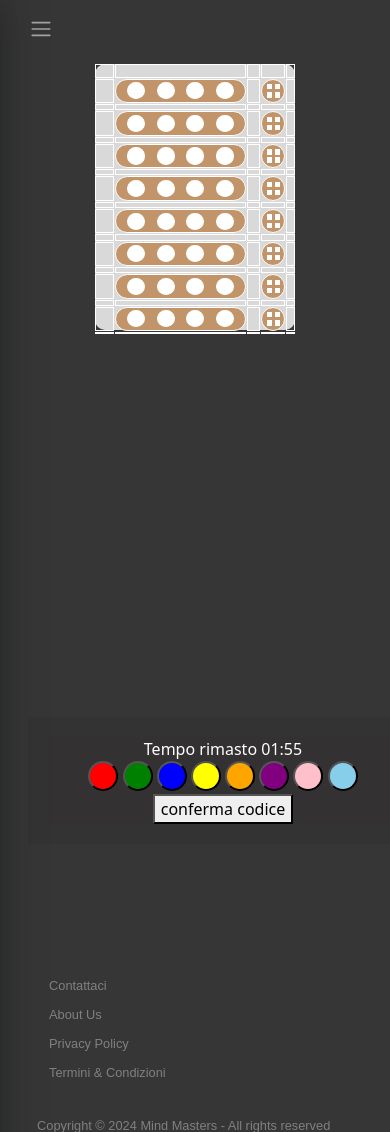
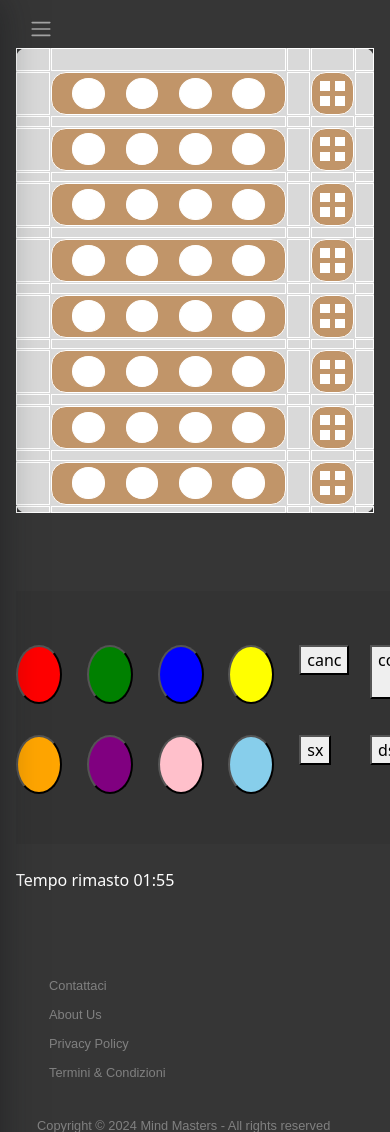
Before and after one commit to l3onrdo/Mind-Masters, a Flask app: page /gioco-computer in a window 390 px wide. Shown: the top 1132 px of the page. Run offline with Flask 3, Linux system fonts and the light colour scheme.

Commit message:
Made a game controller. Working on responsiveness

```diff
--- a/static/css/gameoffline.css
+++ b/static/css/gameoffline.css
@@ -3,7 +3,7 @@ body, html {
   margin: 0;
 }
 
-.container{
+.main-container{
   display: flex;
   flex-direction: column;
   min-height: 100vh;
@@ -12,16 +12,30 @@ body, html {
 .game_board{
   flex: 1;
   overflow-y: auto;
-  padding-bottom: 30%; /* Altezza del footer */
-  margin: 5% 0;
+  padding-bottom: 10%; /* Altezza del footer */
 }
 
 .game-controller{
+  display: grid;
+  grid-template-rows: 10% 80% auto;
   position: fixed;
   bottom: 0;
   width: 100%;
   background-color: #333;
-  padding: 20px;
+  min-height: 30%;
+}
+
+.controller-container{
+  display: grid;
+  grid-template-columns: 11.7647%
+                        5.88235% 11.7647%
+                        5.88235% 11.7647%
+                        5.88235% 11.7647%
+                        5.88235% 11.7647%
+                        5.88235% auto;
+  grid-template-rows: 9.677% 32.25806% 16.12903% 32.25806% auto;
+  grid-gap: 1px;
+  margin: 0 20%;
 }
 
 .grid-container {
@@ -83,27 +97,28 @@ body, html {
 }
 
 .input-color-button {
-  border-radius: 50%;
-  width: 50px;
-  height: 50px;
+  border-radius: 50%; /* Crea un cerchio */
+
+  width: 100%; /* Larghezza massima di 30px */
+  height: 100%; /* Altezza massima di 30px */
+  aspect-ratio: 1 / 1; /* Mantiene un rapporto d'aspetto 1:1 (cerchio perfetto) */
 }
 
 @media (max-width: 620px) {
   .input-color-button {
-    width: 30px;
-    height: 30px;
+    width: 100%; /* Larghezza massima di 30px */
+    height: 100%; /* Altezza massima di 30px */
+  }
+  .grid-container {
+    margin: 0;
   }
 }
 
-/*se sto da telefono deve stare in basso */
-@media (max-width: 620px) {
-  .button-bar {
-    position: relative; /* Change position to relative */
-    top: auto; /* Remove top and right properties */
-    right: auto;
-    width: 100%;
-    height: 10%;
-    background-color: #333131;
-    text-align: center;
+@media (max-width: 1000px) {
+  .grid-container {
+    margin: 0;
+  }
+  .controller-container{
+    margin: 10px 0%;
   }
 }
--- a/templates/gameoffline.html
+++ b/templates/gameoffline.html
@@ -42,7 +42,7 @@
             </div>
         </div>
     </div>
-    <div class="container">
+    <div class="main-container">
         <div class="game_board">
             <div class="grid-container">
                 {% set ballRow = namespace(value=1) %}
@@ -93,31 +93,102 @@
             </div>
 
         </div>
+        <div id="countdown">Tempo rimasto 15:00</div>
         <div class="game-controller">
+            <div class="space"></div>
             <div class="controller-container">
                 <!--bottoni per inserire i colori-->
-                <div class="button-bar">
-                    <div id="countdown">Tempo rimasto 15:00</div>
 
+
+                    {% for x in range(1, 12) %}
+
+                        <div class="space"></div>
+
+                    {% endfor %}
+
+                    <div class="item-1">
                         <button onclick="changeColor('red')" class="input-color-button" style="background-color: red;"></button>
+                    </div>
 
+                    <div class="space"></div>
+
+                    <div class="item-2">
                         <button onclick="changeColor('green')" class="input-color-button" style="background-color: green;"></button>
+                    </div>
 
+                    <div class="space"></div>
+
+                    <div class="item-3">
                         <button onclick="changeColor('blue')" class="input-color-button" style="background-color: blue;"></button>
+                    </div>
 
+                    <div class="space"></div>
+
+                    <div class="item-4">
                         <button onclick="changeColor('yellow')" class="input-color-button" style="background-color: yellow;"></button>
+                    </div>
 
-                    <button onclick="changeColor('orange')" class="input-color-button" style="background-color: orange;"></button>
+                    <div class="space"></div>
 
-                    <button onclick="changeColor('purple')" class="input-color-button" style="background-color: purple;"></button>
+                    <div class="item-5">
+                        <button id="cancCol" onclick="cancellaColore()">canc</button>
+                    </div>
 
-                    <button onclick="changeColor('pink')" class="input-color-button" style="background-color: pink;"></button>
+                    <div class="space"></div>
 
-                    <button onclick="changeColor('skyblue')" class="input-color-button" style="background-color: skyblue;"></button>
-                    <br>
+                    <div class="item-6">
                         <button id="invcod" onclick="confrontaCodici()">conferma codice</button>
                     </div>
+
+                    {% for x in range(1, 12) %}
+
+                        <div class="space"></div>
+
+                    {% endfor %}
+
+                    <div class="item-7">
+                        <button onclick="changeColor('orange')" class="input-color-button" style="background-color: orange;"></button>
                     </div>
+
+                    <div class="space"></div>
+
+                    <div class="item-8">
+                        <button onclick="changeColor('purple')" class="input-color-button" style="background-color: purple;"></button>
+                    </div>
+
+                    <div class="space"></div>
+
+                    <div class="item-9">
+                        <button onclick="changeColor('pink')" class="input-color-button" style="background-color: pink;"></button>
+                    </div>
+
+                    <div class="space"></div>
+
+                    <div class="item-10">
+                        <button onclick="changeColor('skyblue')" class="input-color-button" style="background-color: skyblue;"></button>
+                    </div>
+
+                    <div class="space"></div>
+
+                    <div class="item-11">
+                        <button id="sx-btn" onclick="sinistra()">sx</button>
+                    </div>
+
+                    <div class="space"></div>
+
+                    <div class="item-12">
+                        <button id="dx-btn" onclick="destra()">ds</button>
+                    </div>
+
+                    {% for x in range(1, 12) %}
+
+                        <div class="space"></div>
+
+                    {% endfor %}
+
+
+            </div>
+            <div class="space"></div>
         </div>
     </div>
 
```
Lines whose indentation alone changed are shown as unchanged.
